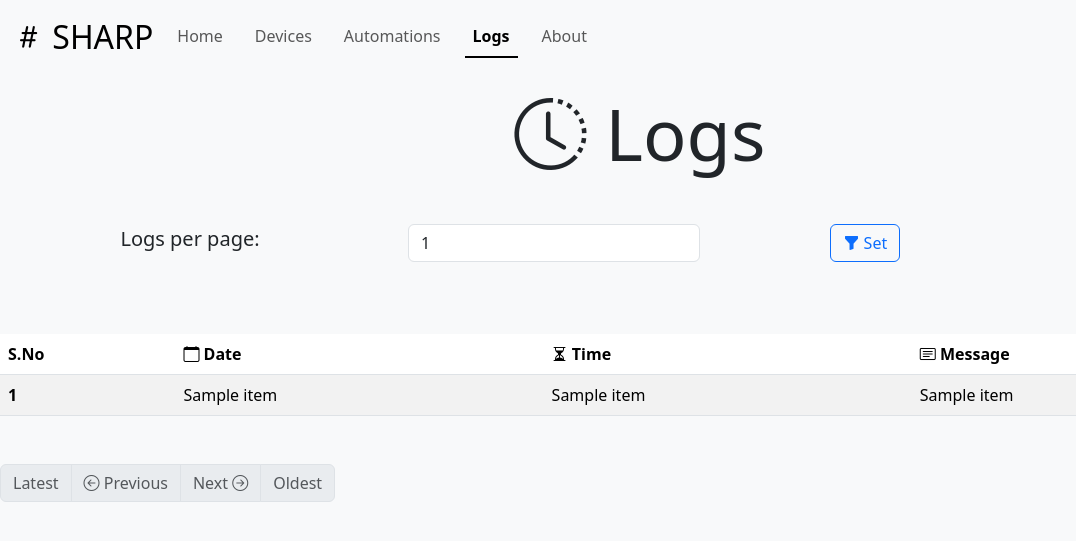
After one commit to Uthayamurthy/SHARP, a Flask app: template templates/logs.html in a window 1280 px wide. The commit adds this page. Shown: the top 541 px of the page, without its empty margins (0-1076 px from the left). Run offline with Flask 3, Linux system fonts and the light colour scheme; the template is opened without the code that fills it: most values are stand-ins (such as "Sample title", 1, 10 or a date in 2020); parts of the project's set-up code (start-up, migrations or seed data) failed here and were passed over.

Commit message:
Added Log support git add . Bumped version to 1.2.0 !

```diff
--- a/__version__.py
+++ b/__version__.py
@@ -1 +1 @@
-version = '1.1.0'
+version = '1.2.0'
--- a/app.py
+++ b/app.py
@@ -5,10 +5,13 @@ from flask_socketio import SocketIO
 from datetime import datetime
 from time import sleep
 from __version__ import version
+from  logs_loader import load_logs
 import multiprocessing
 import json
 
 app = Flask(__name__)
+
+log_items = None
 
 with open('config/flask_app_conf.json', 'r') as f:
     flask_conf = json.load(f)
@@ -221,6 +224,28 @@ def toggle_automation():
 def about():
     return render_template('about.html', version=version)
 
+@app.route('/logs')
+def logs():
+    global log_items
+
+    page = request.args.get('page', 1, type=int)
+    per_page = request.args.get('per_page', 25, type=int)
+
+    if page == 1:
+        log_items = load_logs()
+
+    if log_items == None:
+        return "Failed to get the logs, looks like SHARP Service is not enabled ..."
+
+    total_items = len(log_items)
+    total_pages = (total_items + per_page - 1) // per_page
+
+    start = (page - 1) * per_page
+    end = start + per_page
+    paginated_items = log_items[start:end]
+
+    return render_template('logs.html', items=paginated_items, page=page, per_page=per_page, total_pages=total_pages)
+
 with app.app_context():
         setup()
         start_auto_agent()
--- a/templates/layout.html
+++ b/templates/layout.html
@@ -20,6 +20,7 @@
             ('/', 'home', 'Home'),
             ('/devices', 'devices', 'Devices'),
             ('/automations', 'automations', 'Automations'),
+            ('/logs', 'logs', 'Logs'),
             ('/about', 'about', 'About')
         ] -%}
 
--- /dev/null
+++ b/templates/logs.html
@@ -0,0 +1,68 @@
+{% extends "layout.html" %}
+{% set active_page = "logs" %}
+
+{% block title %}Logs{% endblock %}
+
+{% block heading %}
+    <div class="container-md my-2 py-2 text-center">
+        <h1 class="display-2"><i class="bi bi-clock-history"></i>  Logs</h1>
+    </div>
+{% endblock %}
+
+{% block body %}
+
+    <form method="get" class="form-inline mx-2">
+    <div class="container-fluid text-center">
+        <div class="row">
+            <div class="col-md-3 col-lg-3 m-4">
+                <span  class="lead mx-2">Logs per page:</span>
+            </div>
+            <div class="col-md-4 col-lg-3 m-4">
+                <input type="number" name="per_page" id="per_page" value="{{ per_page }}" class="form-control mr-2">
+            </div>
+            <div class="col-md-3 col-lg-2 m-4">
+                <button type="submit" class="btn btn-outline-primary"><i class="bi bi-funnel-fill"></i> Set</button>
+            </div>
+        </div>
+    </div>
+    </form>
+
+    <table class="table table-striped my-5">
+        <thead>
+            <tr>
+                <th scope="col">S.No</th>
+                <th scope="col"><i class="bi bi-calendar"></i> Date</th>
+                <th scope="col"><i class="bi bi-hourglass-split"></i> Time</th>
+                <th scope="col"><i class="bi bi-card-text"></i> Message</th>
+            </tr>
+        </thead>
+        <tbody>
+            {% for item in items %}
+                <tr>
+                    <th scope="row">{{ item[0] }}</th>
+                    <td> {{ item[1] }} </td>
+                    <td> {{ item[2] }} </td>
+                    <td> {{ item[3] }} </td>
+                </tr>
+            {% endfor %}
+        </tbody>
+    </table>
+
+    <nav>
+        <ul class="pagination">
+            <li class="page-item {% if page <= 1 %}disabled{% endif %}">
+                <a class="page-link" href="?page=1&per_page={{ per_page }}">Latest</a>
+            </li>
+            <li class="page-item {% if page <= 1 %}disabled{% endif %}">
+                <a class="page-link" href="?page={{ page - 1 }}&per_page={{ per_page }}"><i class="bi bi-arrow-left-circle"></i>   Previous</a>
+            </li>
+            <li class="page-item {% if page >= total_pages %}disabled{% endif %}">
+                <a class="page-link" href="?page={{ page + 1 }}&per_page={{ per_page }}">Next   <i class="bi bi-arrow-right-circle"></i> </a>
+            </li>
+            <li class="page-item {% if page >= total_pages %}disabled{% endif %}">
+                <a class="page-link" href="?page={{ total_pages }}&per_page={{ per_page }}">Oldest</a>
+            </li>
+        </ul>
+    </nav>
+</div>
+{% endblock %}
```
Also changed, not shown: logs_loader.py (added, +33 -0 lines).
